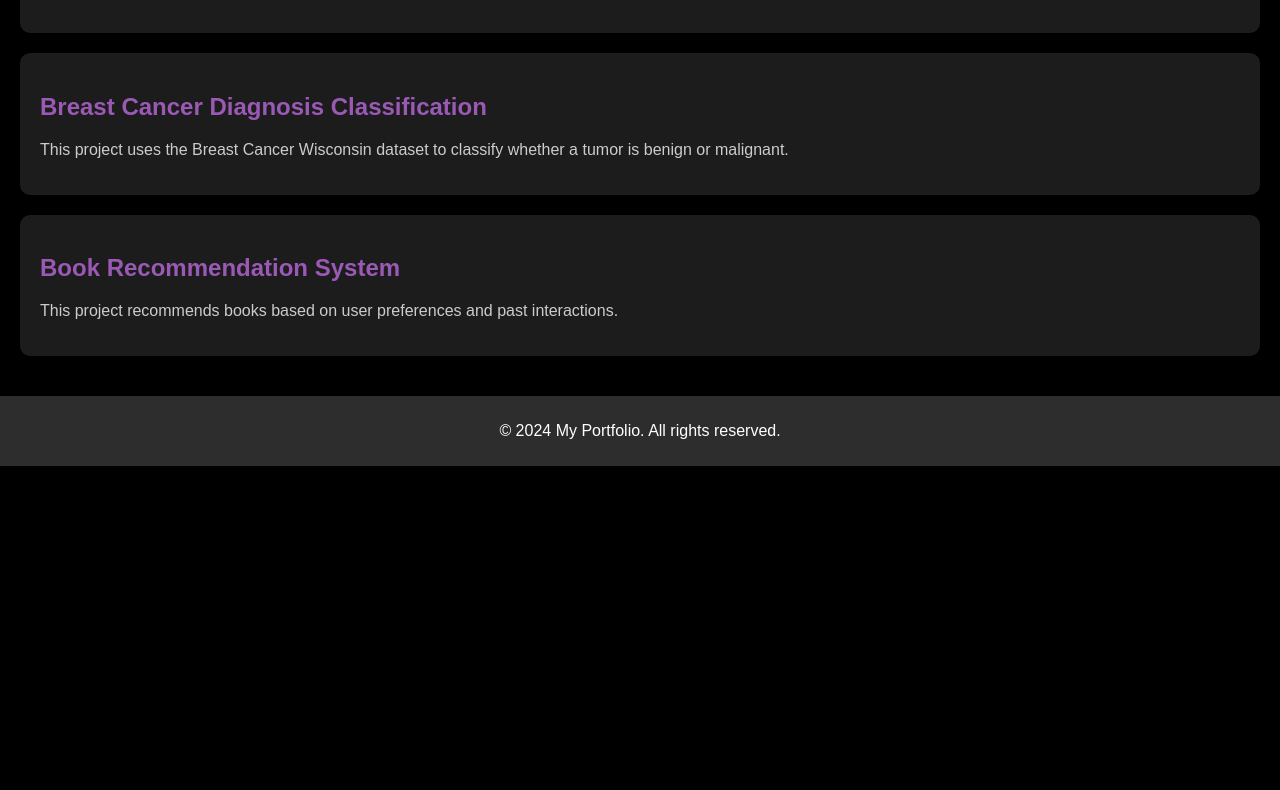
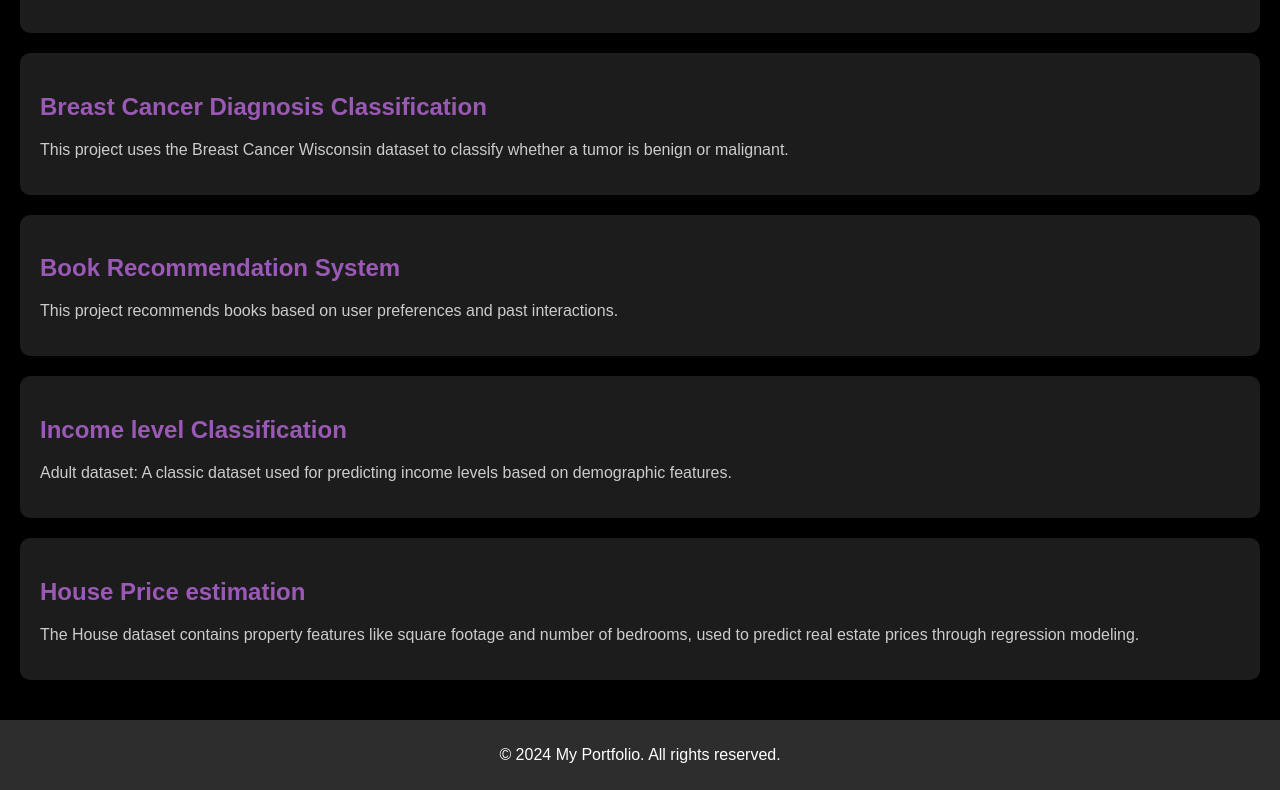
Before and after one commit to DracarysAI/portfolio, a plain HTML site: page index.html in a window 1280 px wide. Shown: the part 315-1105 px from the top of the page. Before the commit the page ends 800 px from the top, so only its background shows below. Drawn offline with Linux system fonts and the light colour scheme.

Commit message:
Update index.html

```diff
--- a/index.html
+++ b/index.html
@@ -34,6 +34,14 @@
             <h2>Book Recommendation System</h2>
             <p>This project recommends books based on user preferences and past interactions.</p>
         </div>
+        <div class="project" onclick="window.location.href='Adult.html';">
+            <h2>Income level Classification</h2>
+            <p>Adult dataset: A classic dataset used for predicting income levels based on demographic features.</p>
+        </div>
+        <div class="project" onclick="window.location.href='House.html';">
+            <h2>House Price estimation</h2>
+            <p>The House dataset contains property features like square footage and number of bedrooms, used to predict real estate prices through regression modeling.</p>
+        </div>
     </div>
     <footer class="footer">
         <p>&copy; 2024 My Portfolio. All rights reserved.</p>
```
